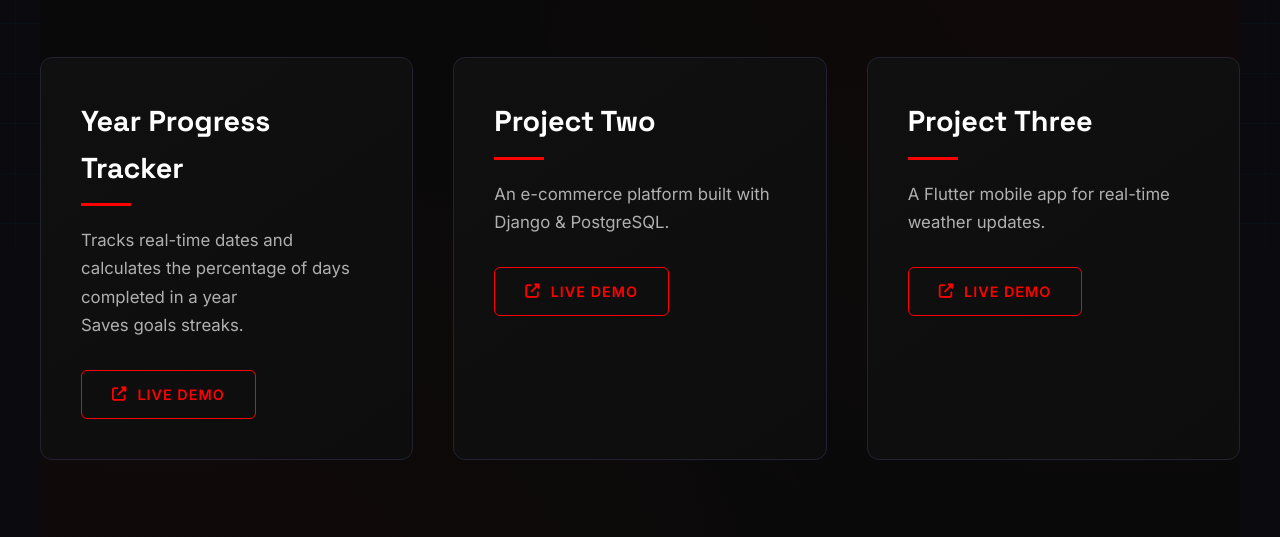
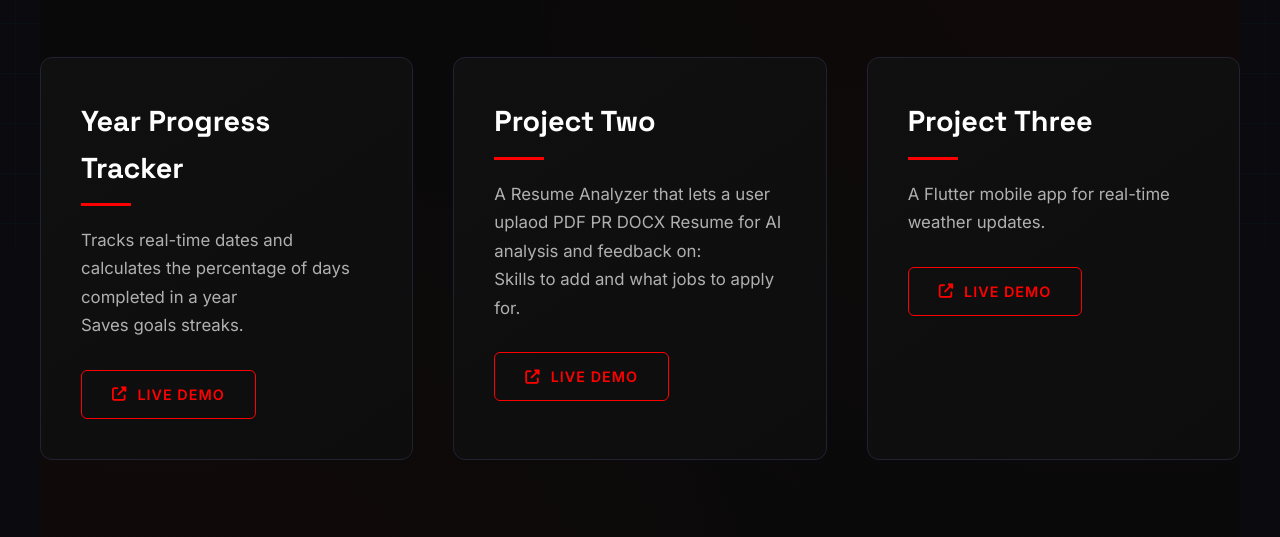
Before and after one commit to codedbytim-22/Tim-s-portfolio, a plain HTML site: page projects.html in a window 1280 px wide. Shown: the part 552-1089 px from the top of the page. Drawn offline with Linux system fonts and the light colour scheme.

Commit message:
add project two

```diff
--- a/projects.html
+++ b/projects.html
@@ -100,8 +100,16 @@
         </div>
         <div class="project-card">
           <h3>Project Two</h3>
-          <p>An e-commerce platform built with Django & PostgreSQL.</p>
-          <a href="https://live-demo-link2.com" target="_blank" class="btn">
+          <p>
+            A Resume Analyzer that lets a user uplaod PDF PR DOCX Resume for AI
+            analysis and feedback on:<br />
+            Skills to add and what jobs to apply for.
+          </p>
+          <a
+            href="https://resume-analyzer-77b4e.web.app"
+            target="_blank"
+            class="btn"
+          >
             <i class="fas fa-external-link-alt"></i> Live Demo
           </a>
         </div>
```
